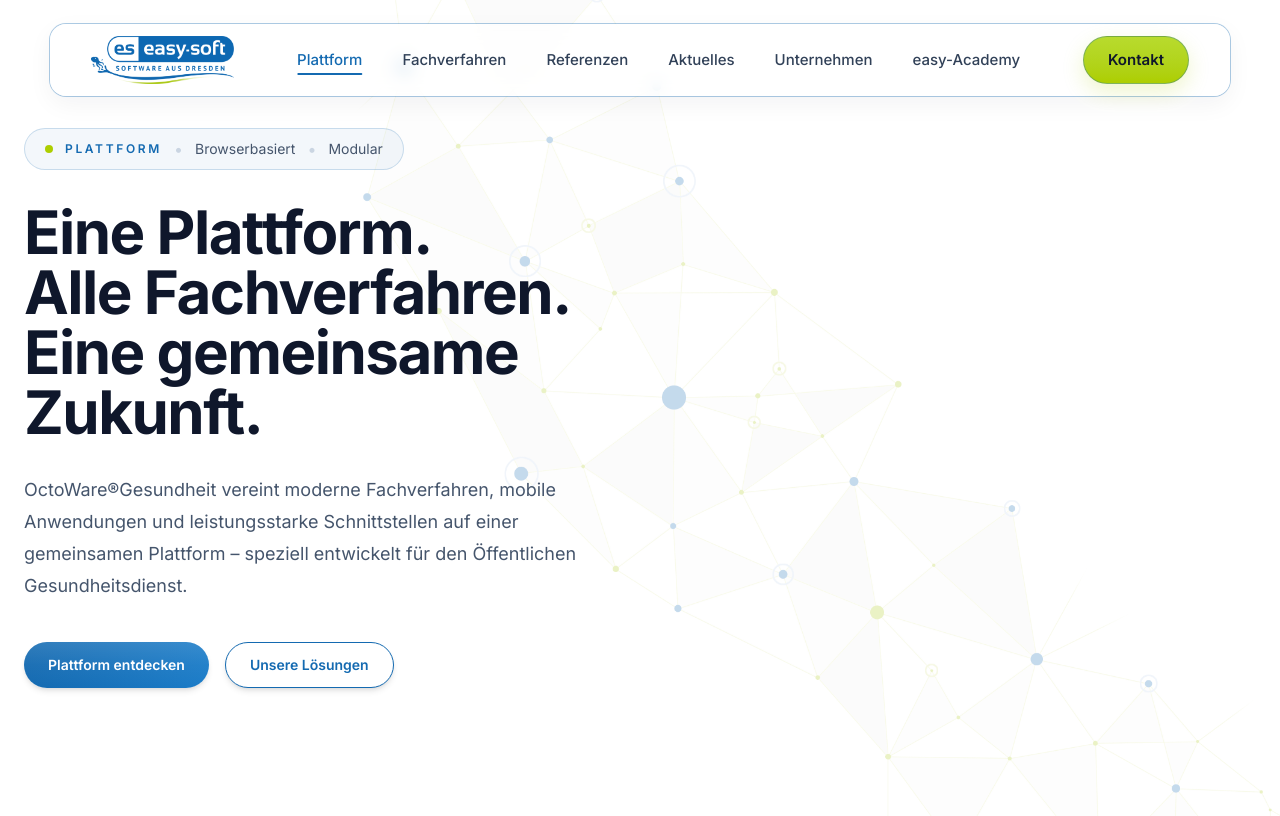
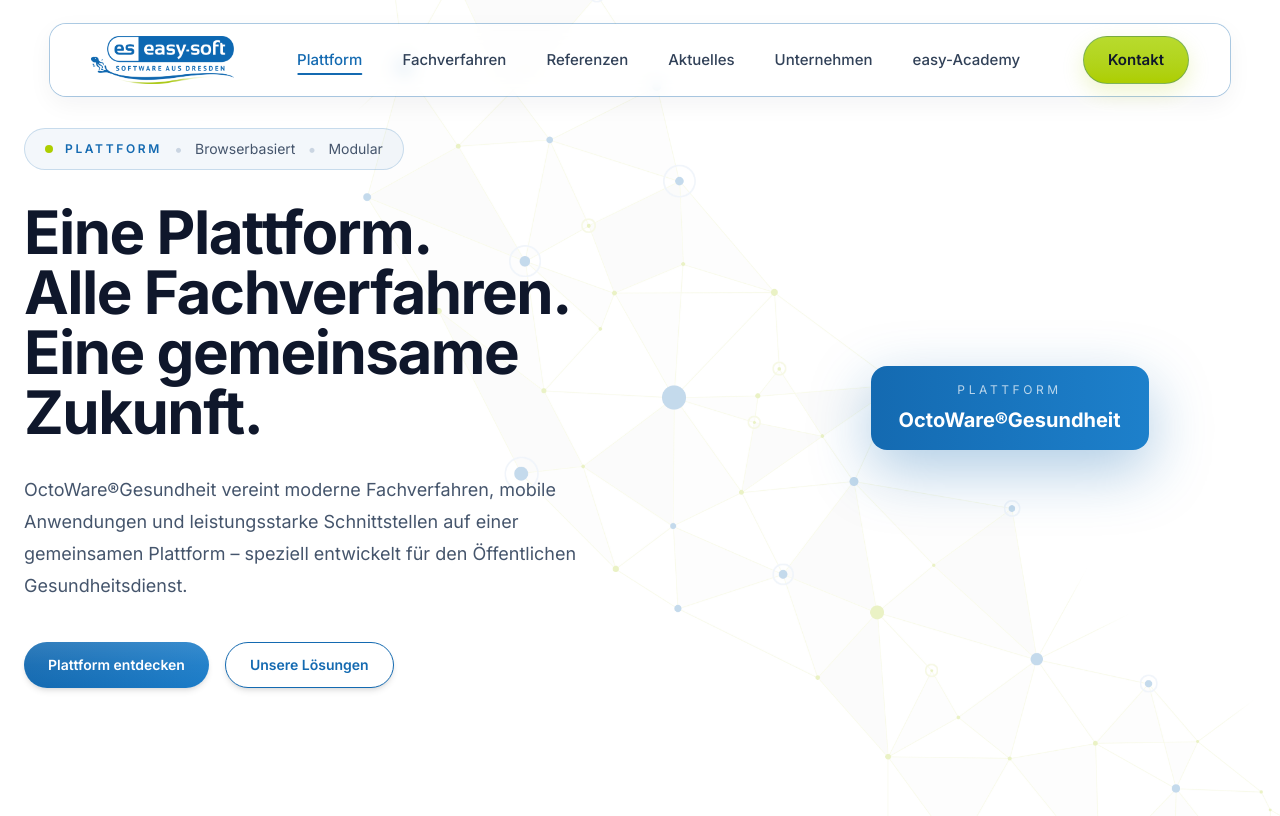
Before and after one commit to weblogger117-art/octoware-website, a Next.js app: page /plattform in a window 1280 px wide. Built offline with nearby package versions, Linux system fonts and the light colour scheme.

Commit message:
Update PlatformVisualization.tsx

```diff
--- a/components/sections/platform/PlatformVisualization.tsx
+++ b/components/sections/platform/PlatformVisualization.tsx
@@ -1,6 +1,82 @@
+const modules = [
+  {
+    title: "OctoWare®NET",
+    subtitle: "Browserbasiert",
+    x: "22%",
+    y: "20%",
+  },
+  {
+    title: "OctoWare®mobile",
+    subtitle: "Mobile Apps",
+    x: "12%",
+    y: "50%",
+  },
+  {
+    title: "OctoWare®TN",
+    subtitle: "Desktop",
+    x: "22%",
+    y: "80%",
+  },
+  {
+    title: "OctoReport®TN 2.0",
+    subtitle: "Reporting",
+    x: "72%",
+    y: "80%",
+  },
+  {
+    title: "Schnittstellen",
+    subtitle: "Vernetzung",
+    x: "82%",
+    y: "35%",
+  },
+];
+
 export default function PlatformVisualization() {
   return (
-    <div>
+    <div className="relative h-[560px] w-full">
+
+      <div
+  className="
+    absolute
+
+    left-[56%]
+    top-1/2
+
+    -translate-x-1/2
+    -translate-y-1/2
+  "
+>
+
+  <div
+    className="
+      rounded-2xl
+
+      bg-gradient-to-r
+      from-[#146ab1]
+      to-[#1d80cb]
+
+      px-7
+      py-4
+
+      text-center
+
+      text-white
+
+      shadow-[0_20px_60px_rgba(20,106,177,.35)]
+    "
+  >
+
+    <p className="text-xs uppercase tracking-[0.3em] text-white/70">
+      Plattform
+    </p>
+
+    <h3 className="mt-2 text-xl font-bold">
+      OctoWare®Gesundheit
+    </h3>
+
+  </div>
+
+</div>
 
     </div>
   );
```
